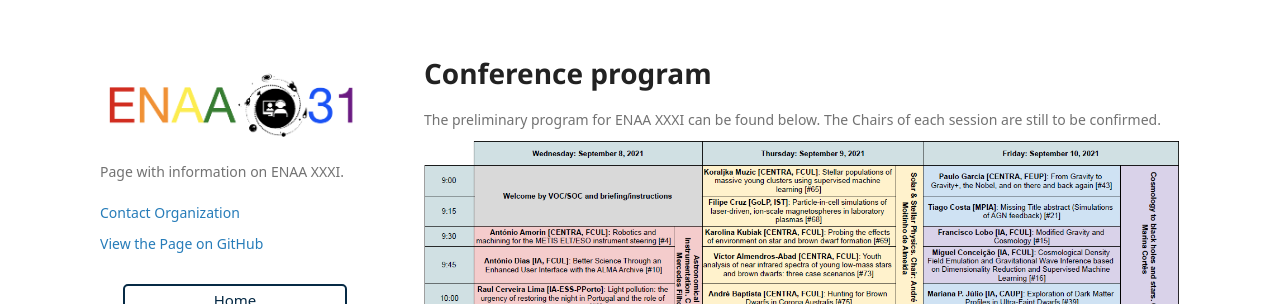
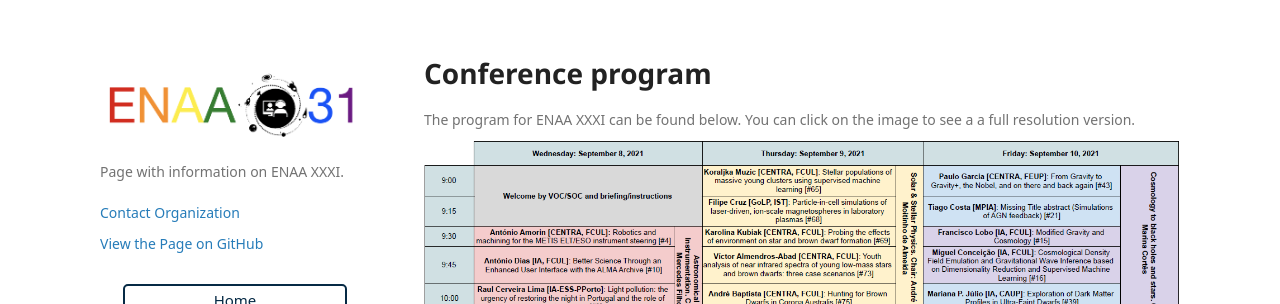
Before and after one commit to ENAAXXXI/ENAAXXXI.github.io, a Jekyll site: the page built from program.md, in a window 1280 px wide. Shown: the top 304 px of the page. Built offline with Jekyll 4.4.1, drawn with Linux system fonts in a browser that asks for light colours; some web fonts are replaced; our own code applies the rules of GitHub Pages for plain Markdown files.

Commit message:
updated program page

```diff
--- a/program.md
+++ b/program.md
@@ -1,5 +1,5 @@
 # Conference program
 
-The preliminary program for ENAA XXXI can be found below. The Chairs of each session are still to be confirmed.
+The program for ENAA XXXI can be found below. You can click on the image to see a a full resolution version.
 
 [![ENAA Program](assets/images/program.png)](https://enaaxxxi.github.io/assets/images/program.png)
```
